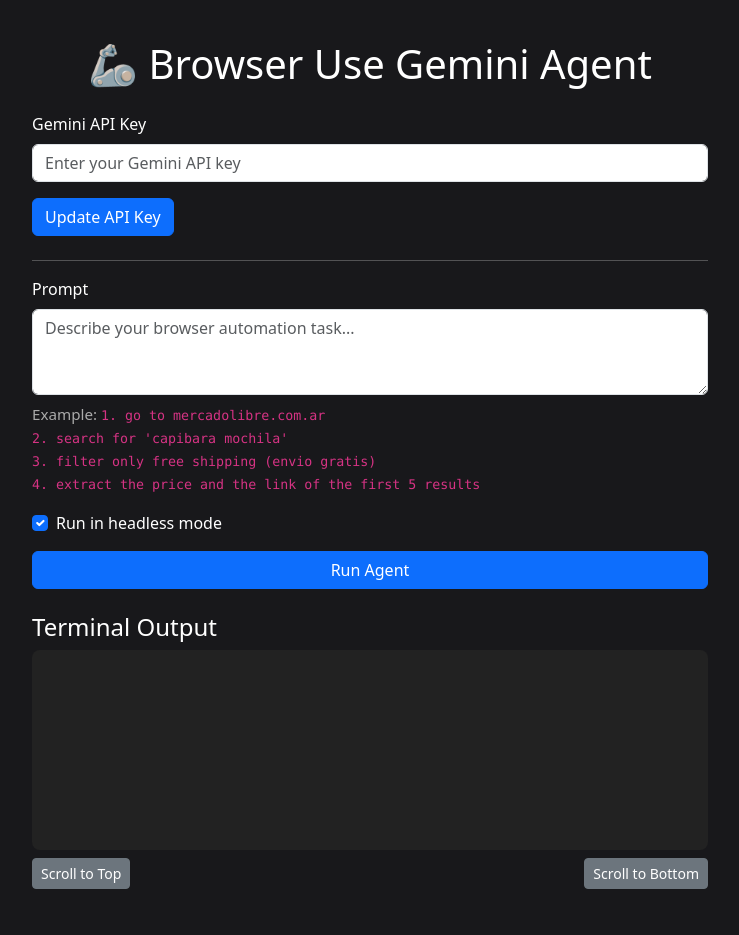
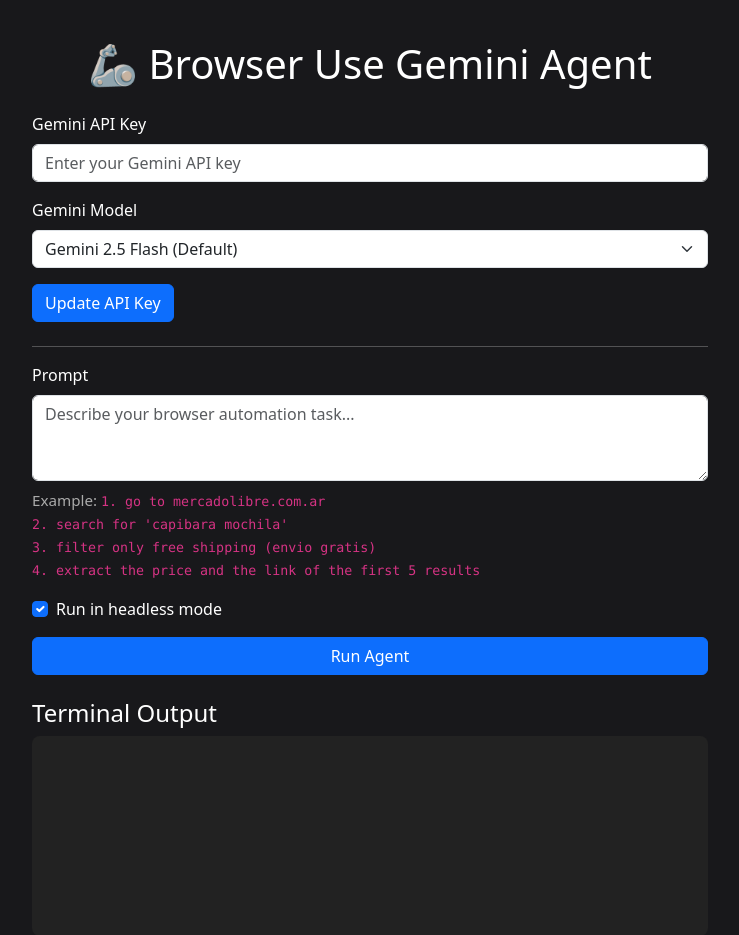
Before and after one commit to cf2018/browser_use_flask_playwright, a Flask app: page / in a window 1280 px wide. Shown: the top 935 px of the page, without its empty margins (270-1009 px from the left). Before the commit the page ends 889 px from the top, so only its background shows below. Run offline with Flask 3, Linux system fonts and the light colour scheme.

Commit message:
Adding dockerized version

```diff
--- a/app.py
+++ b/app.py
@@ -37,8 +37,16 @@ def run_agent_task(task, headless, output_callback):
             browser_config = BrowserConfig(
                 browser_type='chromium',
                 headless=headless,
+                base_url='https://example.com',  # Set a base URL for navigation
+                allowed_domains=['*'],  # Restrict navigation to trusted domains
+                default_navigation_timeout=10000,  # Set navigation timeout to 30 seconds
+                minimum_wait_page_load_time=0.25,  # Ensure a baseline wait time for page load
             )
             browser = Browser(config=browser_config)
+            page = await browser.new_tab()  # Create a new tab object
+            #await page.goto("https://www.google.com")  # Navigate using the tab object
+            logging.info("Navigated to google.com")
+
             agent = Agent(
                 task=task,
                 llm=llm,
@@ -47,18 +55,9 @@ def run_agent_task(task, headless, output_callback):
             logging.info(f"Agent initialized with task: {task}")
             print("Starting agent...\n")
 
-            # Extract target URL from the prompt
-            target_url = task.split("start browser on ")[1].split("\n")[0].strip()
-            logging.info(f"Navigating to: {target_url}")
-            await browser.navigate(target_url)
 
             # Execute the prompt directly
             history = await agent.run()
-
-            # Debugging navigation state
-            current_page = await browser.get_current_page()
-            current_url = current_page.url if current_page else "Unknown"
-            logging.info(f"Current browser URL: {current_url}")
 
             # Print the final result
             print("\n--- FINAL RESULT ---\n")
@@ -110,5 +109,14 @@ def update_api_key():
         return jsonify({"status": "success", "message": "API key updated."})
     return jsonify({"status": "error", "message": "API key not provided."})
 
+@app.route("/update_model", methods=["POST"])
+def update_model():
+    selected_model = request.form.get("gemini_model")
+    if selected_model:
+        os.environ["GEMINI_MODEL"] = selected_model
+        logging.info(f"Gemini model updated to: {selected_model}")
+        return jsonify({"status": "success", "message": "Model updated."})
+    return jsonify({"status": "error", "message": "Model not provided."})
+
 if __name__ == "__main__":
-    app.run(debug=True)
+    app.run(host="0.0.0.0", port=5000, debug=True)
--- a/templates/index.html
+++ b/templates/index.html
@@ -28,7 +28,18 @@
     <form id="api-key-form" method="POST" action="/update_api_key" class="mb-4">
         <div class="mb-3">
             <label for="api_key" class="form-label">Gemini API Key</label>
-            <input type="text" class="form-control" id="api_key" name="api_key" placeholder="Enter your Gemini API key">
+            <input type="password" class="form-control" id="api_key" name="api_key" placeholder="Enter your Gemini API key">
+        </div>
+        <div class="mb-3">
+            <label for="gemini_model" class="form-label">Gemini Model</label>
+            <select class="form-select" id="gemini_model" name="gemini_model">
+                <option value="gemini-2.5-flash" selected>Gemini 2.5 Flash (Default)</option>
+                <option value="gemini-2.5-pro">Gemini 2.5 Pro</option>
+                <option value="gemini-2.5-flash-lite">Gemini 2.5 Flash-Lite</option>
+                <option value="gemini-2.0-flash">Gemini 2.0 Flash</option>
+                <option value="gemini-2.0-flash-lite">Gemini 2.0 Flash-Lite</option>
+                <option value="gemini-1.5-pro">Gemini 1.5 Pro</option>
+            </select>
         </div>
         <button type="submit" class="btn btn-primary">Update API Key</button>
     </form>
@@ -95,5 +106,36 @@ $(function() {
     });
 });
 </script>
+<script>
+    const apiKeyForm = document.getElementById('api-key-form');
+    const apiKeyMessage = document.createElement('div');
+    apiKeyMessage.className = 'alert alert-success mt-3';
+    apiKeyMessage.style.display = 'none';
+    apiKeyForm.appendChild(apiKeyMessage);
+
+    apiKeyForm.addEventListener('submit', async (event) => {
+        event.preventDefault();
+        const formData = new FormData(apiKeyForm);
+        const response = await fetch('/update_api_key', {
+            method: 'POST',
+            body: formData
+        });
+        const data = await response.json();
+        if (data.status === 'success') {
+            apiKeyMessage.textContent = data.message;
+            apiKeyMessage.style.display = 'block';
+            setTimeout(() => {
+                apiKeyMessage.style.display = 'none';
+            }, 3000);
+        } else {
+            apiKeyMessage.textContent = data.message;
+            apiKeyMessage.className = 'alert alert-danger mt-3';
+            apiKeyMessage.style.display = 'block';
+            setTimeout(() => {
+                apiKeyMessage.style.display = 'none';
+            }, 3000);
+        }
+    });
+</script>
 </body>
 </html>
```
Also changed, not shown: leadsearch_with_playwright.py (deleted, +0 -74 lines), README.md, 1 other file.
